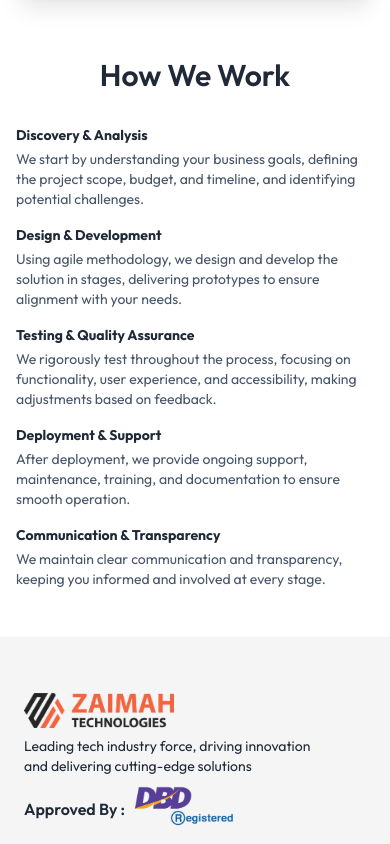
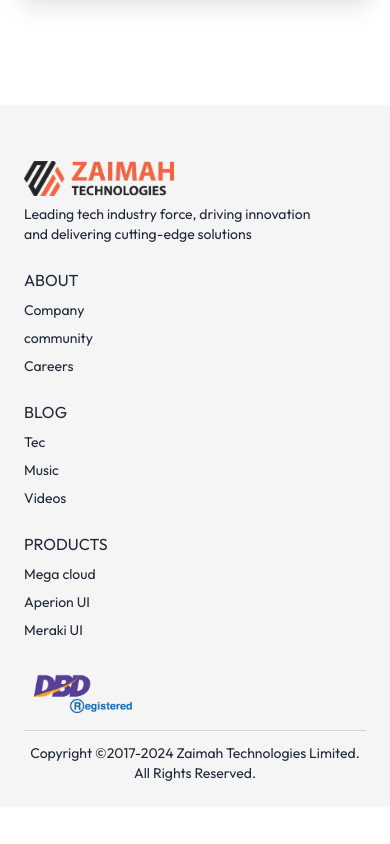
Before and after one commit to adnanalemran/Express-prisma-starter, a Next.js app: page /about in a window 390 px wide. Shown: the part 3300-4144 px from the top of the page. After the commit the page ends 4107 px from the top, so only its background shows below. Built offline with nearby package versions, Linux system fonts and the light colour scheme.

Commit message:
chore: Update About page grid and layout for responsive design

```diff
--- a/src/app/about/page.js
+++ b/src/app/about/page.js
@@ -108,67 +108,7 @@
         <Member name="John Doe" designation="CEO" />
       </div>
 
-      <div>
-        <div className="  container mx-auto ">
-          <h2 className="text-3xl font-semibold text-center text-gray-800 mb-8">
-            How We Work
-          </h2>
-          <div className="space-y-4">
-            <section>
-              <h3 className="text-sm font-bold text-gray-700">
-                Discovery & Analysis
-              </h3>
-              <p className="mt-1 lg:text-lg text-sm text-slate-600 ">
-                We start by understanding your business goals, defining the
-                project scope, budget, and timeline, and identifying potential
-                challenges.
-              </p>
-            </section>
 
-            <section>
-              <h3 className="text-sm font-bold text-gray-700">
-                Design & Development
-              </h3>
-              <p className="mt-1 lg:text-lg text-sm text-slate-600 ">
-                Using agile methodology, we design and develop the solution in
-                stages, delivering prototypes to ensure alignment with your
-                needs.
-              </p>
-            </section>
-
-            <section>
-              <h3 className="text-sm font-bold text-gray-700">
-                Testing & Quality Assurance
-              </h3>
-              <p className="mt-1 lg:text-lg text-sm text-slate-600 ">
-                We rigorously test throughout the process, focusing on
-                functionality, user experience, and accessibility, making
-                adjustments based on feedback.
-              </p>
-            </section>
-
-            <section>
-              <h3 className="text-sm font-bold text-gray-700">
-                Deployment & Support
-              </h3>
-              <p className="mt-1 lg:text-lg text-sm text-slate-600 ">
-                After deployment, we provide ongoing support, maintenance,
-                training, and documentation to ensure smooth operation.
-              </p>
-            </section>
-
-            <section>
-              <h3 className="text-sm font-bold text-gray-700">
-                Communication & Transparency
-              </h3>
-              <p className="mt-1 lg:text-lg text-sm text-slate-600 ">
-                We maintain clear communication and transparency, keeping you
-                informed and involved at every stage.
-              </p>
-            </section>
-          </div>
-        </div>
-      </div>
     </div>
   );
 };
--- a/src/components/shared/Footer.js
+++ b/src/components/shared/Footer.js
@@ -19,10 +19,6 @@
                 Leading tech industry force, driving innovation and delivering
                 cutting-edge solutions
               </p>
-              <div className="  flex  items-center ">
-                <div className=" font-semibold ">Approved By : </div>{" "}
-                <Image src={logoImage2} width={120} alt="logo" />
-              </div>
             </div>
           </div>
 
@@ -100,16 +96,10 @@
                 </a>
               </div>
 
-              <div>
-                <h3 className="text-gray-700 uppercase dark:text-white">
-                  Contact
-                </h3>
-                <span className="block mt-2 text-sm text-gray-600 dark:text-gray-400 hover:underline">
-                  +1 526 654 8965
-                </span>
-                <span className="block mt-2 text-sm text-gray-600 dark:text-gray-400 hover:underline">
-                  example@email.com
-                </span>
+              <div className=" flex items-end">
+                <div className="  flex  items-end ">
+                  <Image src={logoImage2} width={120} alt="logo" />
+                </div>
               </div>
             </div>
           </div>
```
